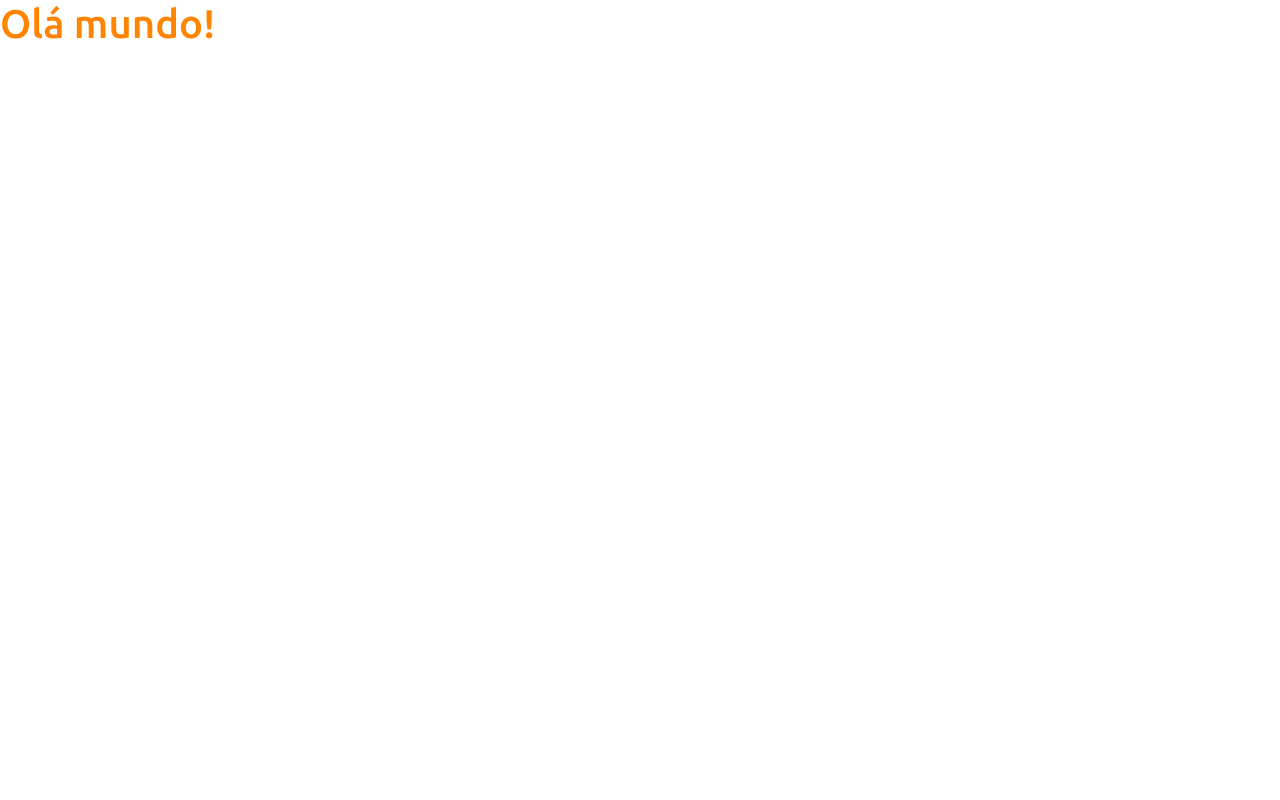
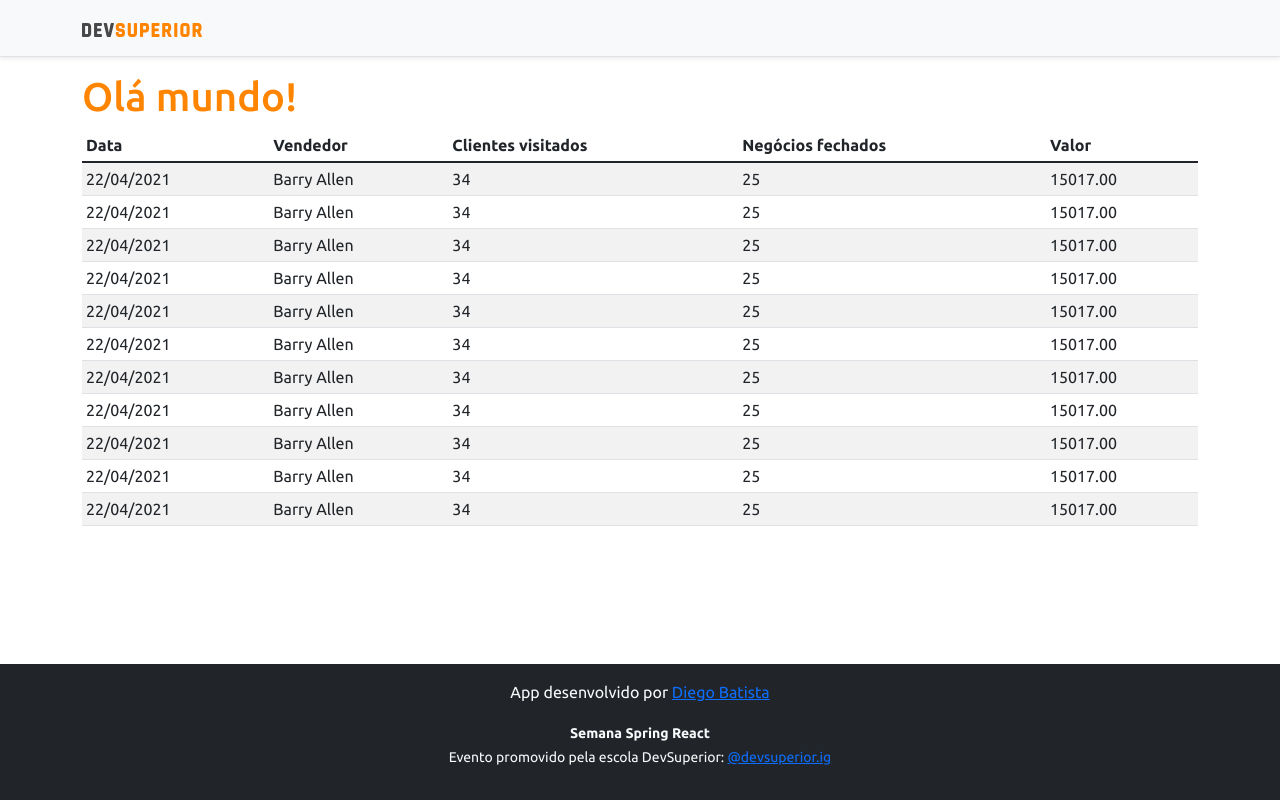
Before and after one commit to Diego-Batista/projeto-sds3, a React (Create React App) app in the folder frontend/: page / in a window 1280 px wide. Built offline with nearby package versions, Linux system fonts and the light colour scheme.

Commit message:
Basic static components

```diff
--- a/frontend/src/App.tsx
+++ b/frontend/src/App.tsx
@@ -1,9 +1,17 @@
+import NavBar from "components/NavBar";
+import Footer from "components/Footer";
+import DataTable from "components/DataTable";
 
 function App() {
   return (
-    <div>
-     <h1 className="text-primary">Olá mundo!</h1>
-    </div>
+    <>
+      <NavBar />
+      <div className="container">
+        <h1 className="text-primary">Olá mundo!</h1>
+        <DataTable />
+      </div>
+      <Footer />
+    </>
   );
 }
 
--- /dev/null
+++ b/frontend/src/components/DataTable/index.tsx
@@ -0,0 +1,98 @@
+const DataTable = () => {
+  return (
+    <div className="table-responsive">
+      <table className="table table-striped table-sm">
+        <thead>
+          <tr>
+            <th>Data</th>
+            <th>Vendedor</th>
+            <th>Clientes visitados</th>
+            <th>Negócios fechados</th>
+            <th>Valor</th>
+          </tr>
+        </thead>
+        <tbody>
+          <tr>
+            <td>22/04/2021</td>
+            <td>Barry Allen</td>
+            <td>34</td>
+            <td>25</td>
+            <td>15017.00</td>
+          </tr>
+          <tr>
+            <td>22/04/2021</td>
+            <td>Barry Allen</td>
+            <td>34</td>
+            <td>25</td>
+            <td>15017.00</td>
+          </tr>
+          <tr>
+            <td>22/04/2021</td>
+            <td>Barry Allen</td>
+            <td>34</td>
+            <td>25</td>
+            <td>15017.00</td>
+          </tr>
+          <tr>
+            <td>22/04/2021</td>
+            <td>Barry Allen</td>
+            <td>34</td>
+            <td>25</td>
+            <td>15017.00</td>
+          </tr>
+          <tr>
+            <td>22/04/2021</td>
+            <td>Barry Allen</td>
+            <td>34</td>
+            <td>25</td>
+            <td>15017.00</td>
+          </tr>
+          <tr>
+            <td>22/04/2021</td>
+            <td>Barry Allen</td>
+            <td>34</td>
+            <td>25</td>
+            <td>15017.00</td>
+          </tr>
+          <tr>
+            <td>22/04/2021</td>
+            <td>Barry Allen</td>
+            <td>34</td>
+            <td>25</td>
+            <td>15017.00</td>
+          </tr>
+          <tr>
+            <td>22/04/2021</td>
+            <td>Barry Allen</td>
+            <td>34</td>
+            <td>25</td>
+            <td>15017.00</td>
+          </tr>
+          <tr>
+            <td>22/04/2021</td>
+            <td>Barry Allen</td>
+            <td>34</td>
+            <td>25</td>
+            <td>15017.00</td>
+          </tr>
+          <tr>
+            <td>22/04/2021</td>
+            <td>Barry Allen</td>
+            <td>34</td>
+            <td>25</td>
+            <td>15017.00</td>
+          </tr>
+          <tr>
+            <td>22/04/2021</td>
+            <td>Barry Allen</td>
+            <td>34</td>
+            <td>25</td>
+            <td>15017.00</td>
+          </tr>
+        </tbody>
+      </table>
+    </div>
+  );
+};
+
+export default DataTable;
--- /dev/null
+++ b/frontend/src/components/Footer/index.tsx
@@ -0,0 +1,34 @@
+const Footer = () => {
+  return (
+    <footer className="footer mt-auto py-3 bg-dark">
+      <div className="container">
+        <p className="text-light">
+          App desenvolvido por{" "}
+          <a
+            href="https://github.com/Diego-Batista"
+            target="_blank"
+            rel="noreferrer"
+          >
+            Diego Batista
+          </a>
+        </p>
+        <p className="text-light">
+          <small>
+            <strong>Semana Spring React</strong>
+            <br />
+            Evento promovido pela escola DevSuperior:{" "}
+            <a
+              href="https://www.instagram.com/diegobatistajj/"
+              target="_blank"
+              rel="noreferrer"
+            >
+              @devsuperior.ig
+            </a>
+          </small>
+        </p>
+      </div>
+    </footer>
+  );
+};
+
+export default Footer;
--- /dev/null
+++ b/frontend/src/components/NavBar/index.tsx
@@ -0,0 +1,14 @@
+import ImgDsDark from "assets/img/ds-dark.svg";
+const NavBar = () => {
+  return (
+    <div className="d-flex flex-column flex-md-row align-items-center p-3 px-md-4 mb-3 bg-light border-bottom shadow-sm">
+      <div className="container">
+        <nav className="my-2 my-md-0 mr-md-3">
+          <img src={ImgDsDark} alt="DevSuperior" width="120" />
+        </nav>
+      </div>
+    </div>
+  );
+};
+
+export default NavBar;
```
Also changed, not shown: frontend/src/assets/img/ds-dark.svg (added).
